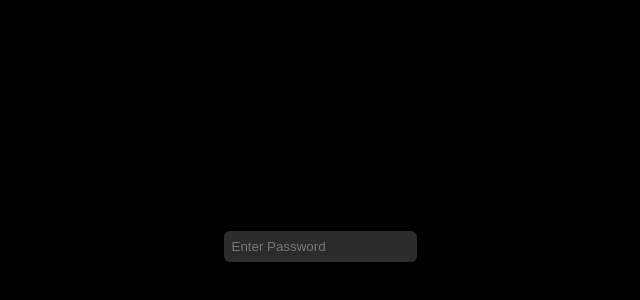
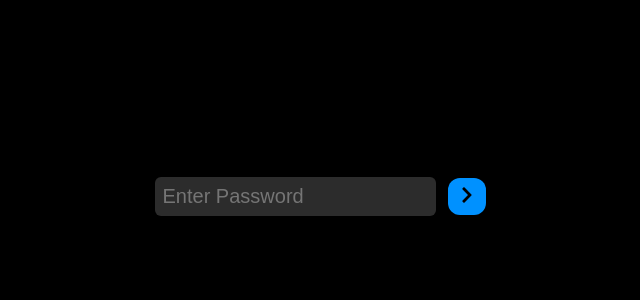
Before and after one commit to suryasarisa99/passes, a React (Vite) app: page / in a window 1280 px wide. Shown: the part 154-454 px from the top of the page, without its empty margins (320-960 px from the left). Built offline with nearby package versions, Linux system fonts and the light colour scheme.

Commit message:
fixed bug

```diff
--- a/src/index.scss
+++ b/src/index.scss
@@ -125,21 +125,59 @@ body {
 
 // @lockpage
 
+#root {
+  overflow-y: hidden;
+}
 .unlock-page {
-  height: 100vh;
+  overflow-y: hidden;
+  height: calc(100vh - 100px);
   display: flex;
   align-items: center;
   justify-content: center;
+  background-size: cover;
   border: 0;
   outline: none;
   flex-direction: column;
+  object-fit: cover;
   gap: 12px;
 
+  .box {
+    // -webkit-backdrop-filter: blur(5px);
+    // backdrop-filter: blur(12px);
+    // border: 0.3px solid rgba(138, 161, 137, 0.796);
+    // width: 80%;
+    display: flex;
+    justify-content: center;
+    border-radius: 8px;
+  }
+
+  form {
+    display: flex;
+    gap: 12px;
+    align-items: center;
+    padding: 10px 0;
+  }
+  .outer-btn {
+    border: 0px;
+    padding: 8px 10px;
+    background-color: rgb(0, 145, 255);
+    border-radius: 12px;
+    // display: none;
+    .icon {
+      color: black;
+      font-size: 18px;
+    }
+  }
   input {
     background-color: rgb(44, 44, 44);
+    // background-color: transparent;
     color: white;
+    // background-color: black;
+    // backdrop-filter: blur(30px);
     padding: 8px 8px;
+    // width: 200px;
     border: 0px;
+    font-size: 20px;
     border-radius: 6px;
     &:focus {
       outline: none;
--- a/src/pages/Lock.jsx
+++ b/src/pages/Lock.jsx
@@ -1,17 +1,25 @@
 import React, { useEffect, useState } from "react";
 import axios from "axios";
 import { useNavigate } from "react-router-dom";
+// import bg from "./peakpx.jpg";
+import bg from "./error.jpg";
+import { FaChevronRight } from "react-icons/fa";
 export default function Lock({ showError, handleSubmit, login }) {
   const navigate = useNavigate();
   useEffect(() => {
     if (login) navigate("/passes");
   }, []);
   return (
-    <div className="unlock-page">
-      <form action="" onSubmit={handleSubmit}>
-        <input type="password" name="pass" placeholder="Enter Password" />
-      </form>
+    <div className="unlock-page" style={{ backgroundmage: `url(${bg})` }}>
       {showError && <p className="error">Incorrect Password</p>}
+      <div className="box">
+        <form action="" onSubmit={handleSubmit}>
+          <input type="password" name="pass" placeholder="Enter Password" />
+          <button className="outer-btn">
+            <FaChevronRight className="icon" />
+          </button>
+        </form>
+      </div>
     </div>
   );
 }
```
Also changed, not shown: src/pages/error.jpg (added), src/pages/peakpx.jpg (added).
